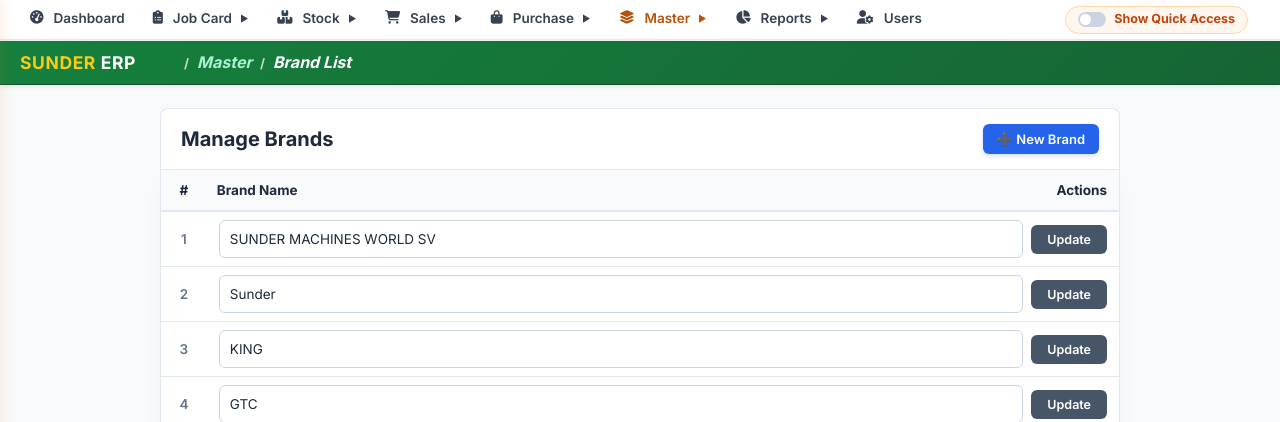
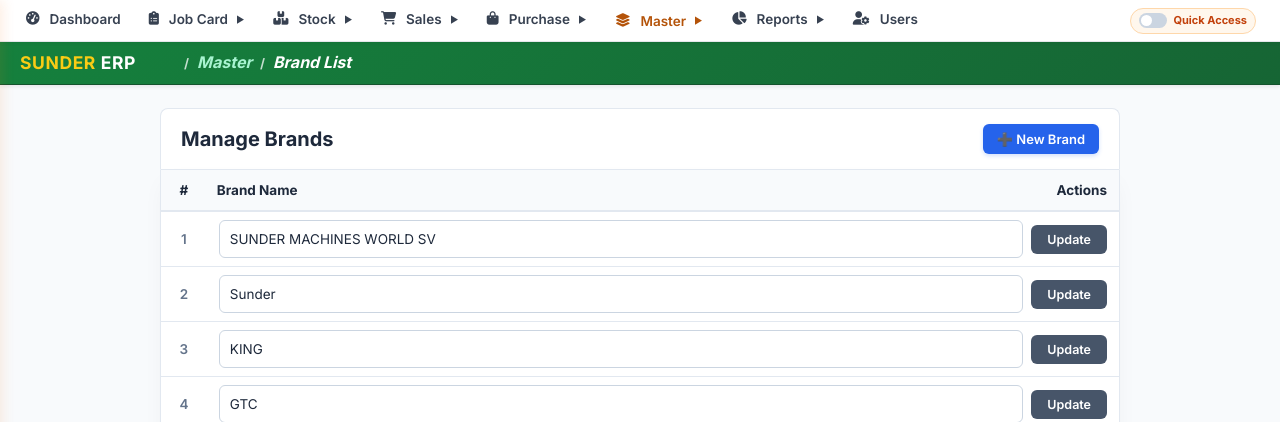
Before and after one commit to harivdev/sundermachines, a PHP site: page /Sunder_billing_new/brand/list.php in a window 1280 px wide. Shown: the top 422 px of the page. Run offline with PHP 8.4, Linux system fonts and the light colour scheme; a user stored in the database is signed in; data comes from the database, SQL or seed files in the repository; some libraries are stand-ins or nearby versions.

Commit message:
fix: compact Quick Access toggle button to show button only when sidebar is open to prevent screen right-edge clipping

```diff
--- a/includes/header.php
+++ b/includes/header.php
@@ -192,8 +192,17 @@ if (strpos($current_path, '/jobcard/') !== false) {
         .menu-bar {
             display: flex;
             margin: 0;
-            padding: 0 16px;
+            padding: 0 12px;
             list-style: none;
+            align-items: center;
+            width: 100%;
+            height: 41px;
+            overflow-x: auto;
+            scrollbar-width: none;
+        }
+
+        .menu-bar::-webkit-scrollbar {
+            display: none;
         }
 
         .menu-item {
@@ -765,26 +774,32 @@ if (strpos($current_path, '/jobcard/') !== false) {
         .quick-access-toggle {
             display: inline-flex !important;
             align-items: center !important;
-            gap: 8px !important;
+            gap: 6px !important;
             white-space: nowrap !important;
             color: #c2410c !important;
-            font-size: 12.5px !important;
+            font-size: 11px !important;
             font-weight: 700 !important;
             cursor: pointer !important;
             user-select: none !important;
             margin: 0 !important;
-            padding: 4px 12px !important;
+            padding: 3px 8px !important;
             background: #fff7ed !important;
             border: 1.5px solid #fed7aa !important;
             border-radius: 20px !important;
             flex-shrink: 0 !important;
-            height: 28px !important;
+            height: 26px !important;
             line-height: 1 !important;
         }
 
         .quick-access-toggle span {
             white-space: nowrap !important;
             display: inline-block !important;
+        }
+
+        /* Show button ONLY when Quick Access sidebar is OPEN so it fits 100% inside screen view */
+        html.has-quick-access .quick-access-toggle .toggle-label-text,
+        body.has-quick-access .quick-access-toggle .toggle-label-text {
+            display: none !important;
         }
 
         .quick-access-toggle input {
@@ -1374,11 +1389,11 @@ if (strpos($current_path, '/jobcard/') !== false) {
             <?php endif; ?>
 
             <!-- SHOW QUICK ACCESS TOGGLE IN HEADER RIGHT CORNER -->
-            <li class="menu-item quick-access-header-toggle" style="margin-left: auto; display: flex; align-items: center; padding-right: 16px; flex-shrink: 0; white-space: nowrap;">
+            <li class="menu-item quick-access-header-toggle" style="margin-left: auto; display: flex; align-items: center; padding-right: 12px; flex-shrink: 0; white-space: nowrap;">
                 <label class="quick-access-toggle" title="Toggle Left Quick Access Sidebar">
                     <input type="checkbox" id="toggleQuickAccessCheckbox" <?php echo $showQuickAccess ? 'checked' : ''; ?> onchange="toggleQuickAccessSidebar(this.checked)">
                     <span class="toggle-slider"></span>
-                    <span>Show Quick Access</span>
+                    <span class="toggle-label-text">Quick Access</span>
                 </label>
             </li>
         </ul>
```
